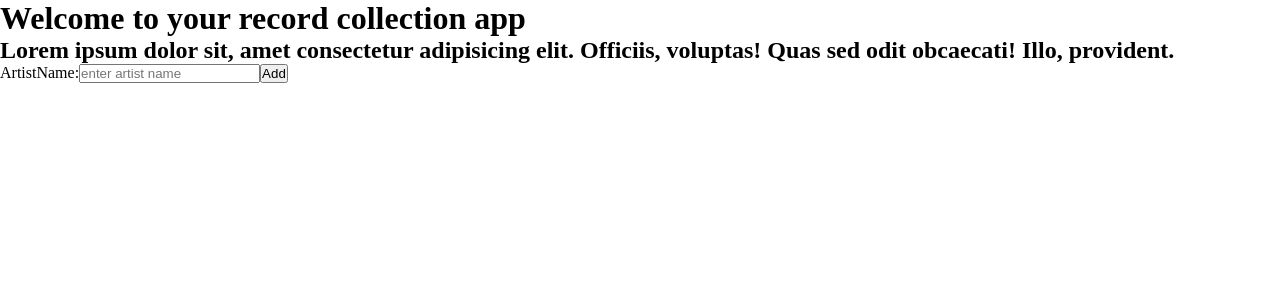
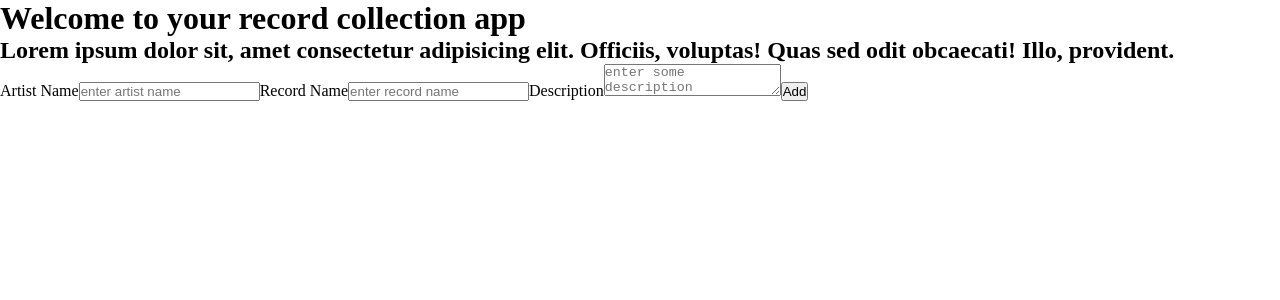
Before and after one commit to MatinKHD/record-collection, a React (Create React App) app: page / in a window 1280 px wide. Shown: the top 300 px of the page. Built offline with nearby package versions, Linux system fonts and the light colour scheme.

Commit message:
implement Input component in Form component

```diff
--- a/src/form.jsx
+++ b/src/form.jsx
@@ -1,4 +1,6 @@
 import { useState } from "react";
+
+import Input from "./input";
 
 const initialFormValue = {
   recordName: "",
@@ -21,12 +23,31 @@ function Form({ onSubmit }) {
   return (
     <>
       <form onSubmit={onFormSubmitHandler}>
-        <label htmlFor="artistName">ArtistName:</label>
-        <input
+        <Input
           type="text"
+          id="artistName"
+          labelText="Artist Name"
+          key="artistName"
           placeholder="enter artist name"
           name="artistName"
-          id="artistName"
+          onChange={onInputChangeHandler}
+        />
+        <Input
+          type="text"
+          id="recordName"
+          labelText="Record Name"
+          key="recordName"
+          placeholder="enter record name"
+          name="recordName"
+          onChange={onInputChangeHandler}
+        />
+        <Input
+          type="textarea"
+          id="description"
+          labelText="Description"
+          key="description"
+          placeholder="enter some description"
+          name="description"
           onChange={onInputChangeHandler}
         />
         <button type="submit">Add</button>
```
